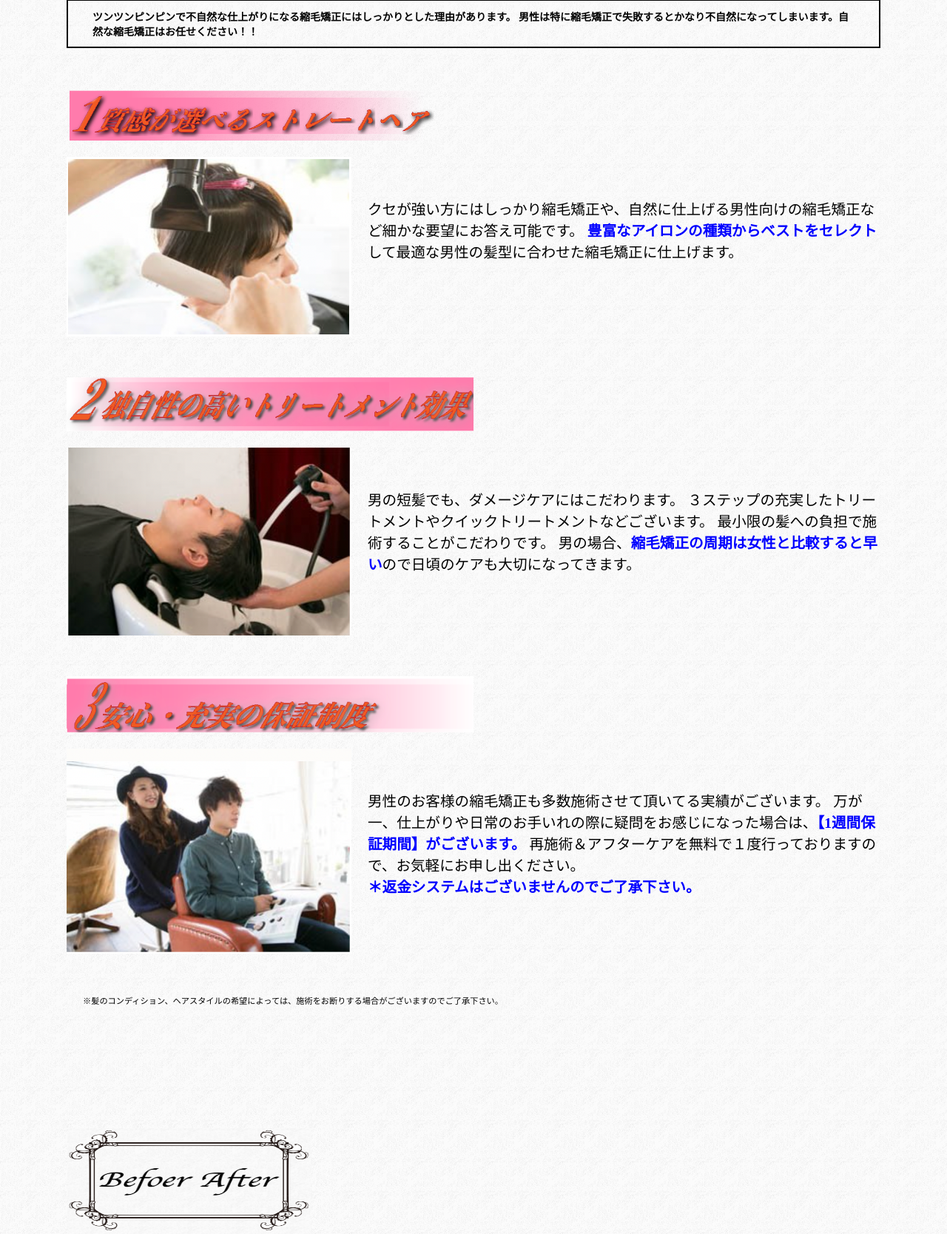
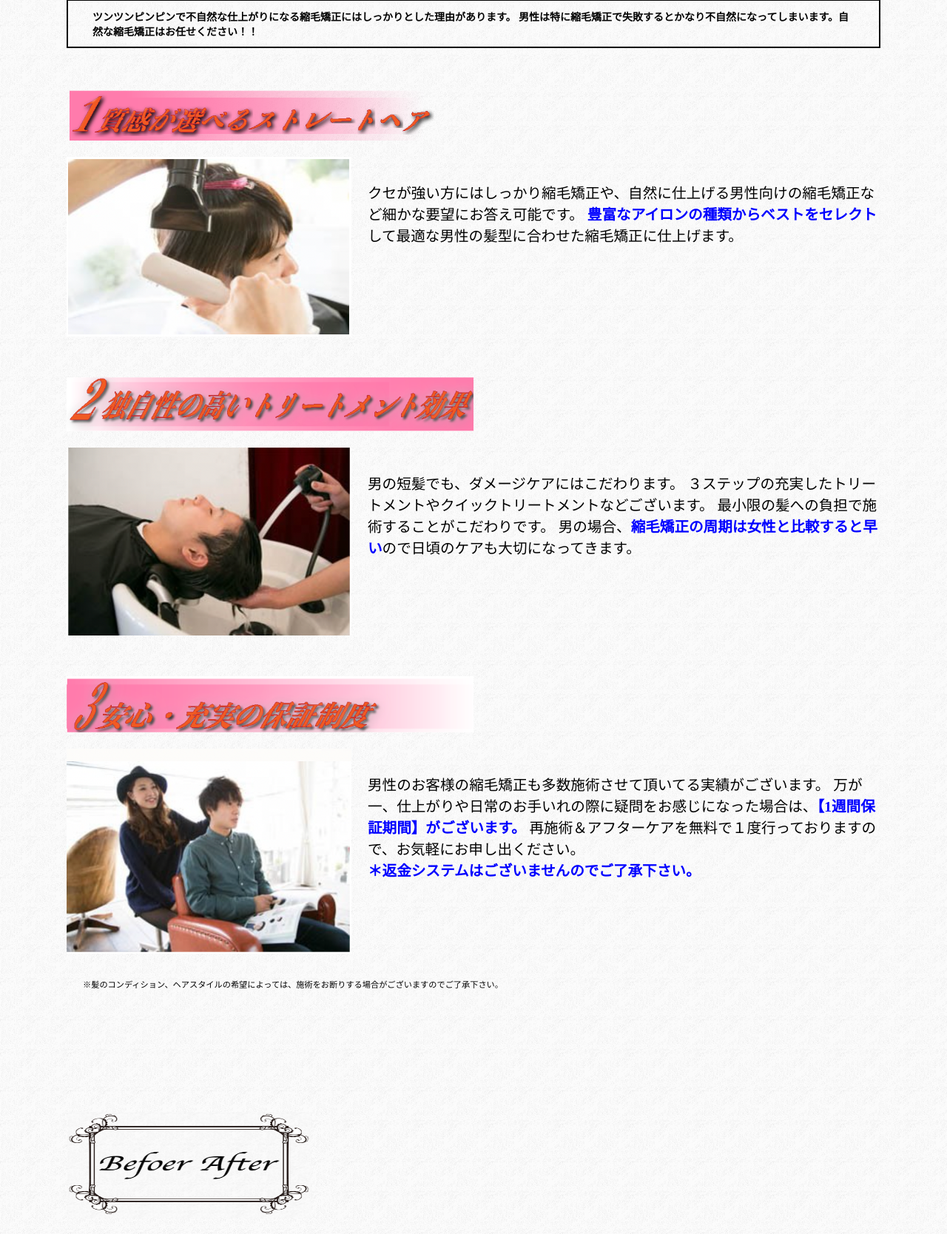
Before and after one commit to manabu-creater/yamaki-hair, a PHP site: page / in a window 1280 px wide. Shown: the part 1085-2753 px from the top of the page at 74% size. Run offline with PHP 8.4, Linux system fonts and the light colour scheme.

Commit message:
title文章部分margin-top追加

```diff
--- a/index.css
+++ b/index.css
@@ -123,7 +123,7 @@ header {
 
 .title1 p, .title2 p, .title3 p {
   margin-left: 2%;
-  margin-top: 5%;
+  margin-top: 3%;
 }
 
 .title1 , .title2 , .title3  {
```
